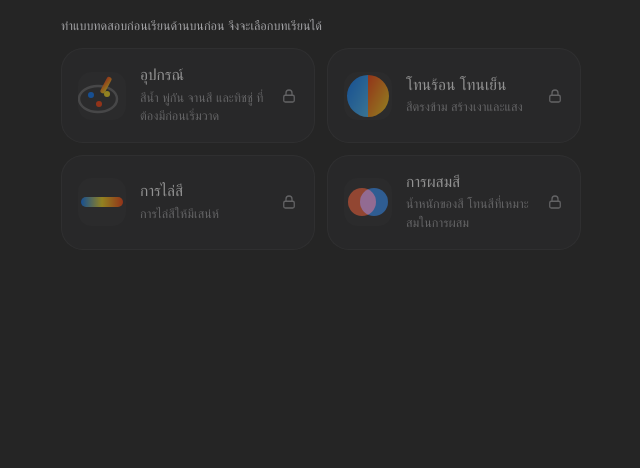
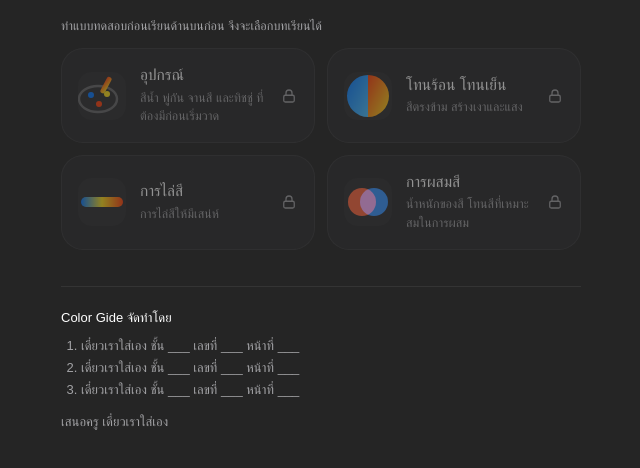
Before and after one commit to opk-nattha/colorgide-web, a plain HTML site: page index.html in a window 1280 px wide. Shown: the part 346-814 px from the top of the page, without its empty margins (319-959 px from the left). Drawn offline with Linux system fonts and the light colour scheme.

Commit message:
Add files via upload

```diff
--- a/src/components/lesson-select.js
+++ b/src/components/lesson-select.js
@@ -50,6 +50,16 @@ export function renderLessonSelect() {
             <section class="lesson-grid" aria-label="รายการบทเรียน">
                 ${lessons.map((lesson) => renderCard(lesson, unlocked)).join('')}
             </section>
+
+            <footer class="credits-footer">
+                <p class="credits-title">Color Gide จัดทำโดย</p>
+                <ol class="credits-list">
+                    <li>เดี๋ยวเราใส่เอง ชั้น ___ เลขที่ ___ หน้าที่ ___</li>
+                    <li>เดี๋ยวเราใส่เอง ชั้น ___ เลขที่ ___ หน้าที่ ___</li>
+                    <li>เดี๋ยวเราใส่เอง ชั้น ___ เลขที่ ___ หน้าที่ ___</li>
+                </ol>
+                <p class="credits-teacher">เสนอครู เดี๋ยวเราใส่เอง</p>
+            </footer>
         </main>`;
 }
 
--- a/src/styles/layout.css
+++ b/src/styles/layout.css
@@ -85,3 +85,28 @@ body.is-ready .app-shell {
         animation: none;
     }
 }
+
+/* ─── Credits Footer ─── */
+.credits-footer {
+    margin-top: 36px;
+    padding-top: 20px;
+    border-top: 1px solid var(--border);
+    color: var(--text-secondary);
+    font-size: 13px;
+    line-height: 1.7;
+}
+
+.credits-title {
+    margin: 0 0 6px;
+    font-weight: 500;
+    color: var(--text-primary);
+}
+
+.credits-list {
+    margin: 0 0 10px;
+    padding-left: 20px;
+}
+
+.credits-teacher {
+    margin: 0;
+}
```
